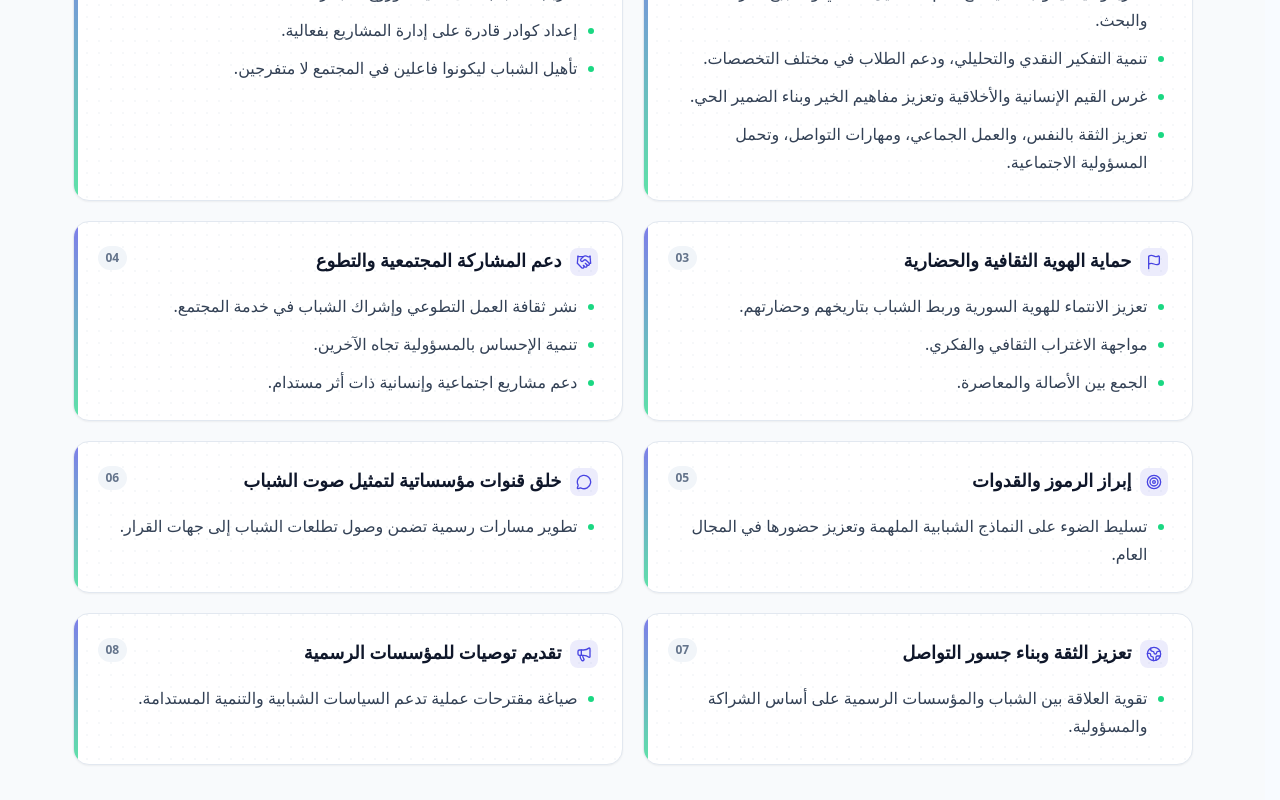
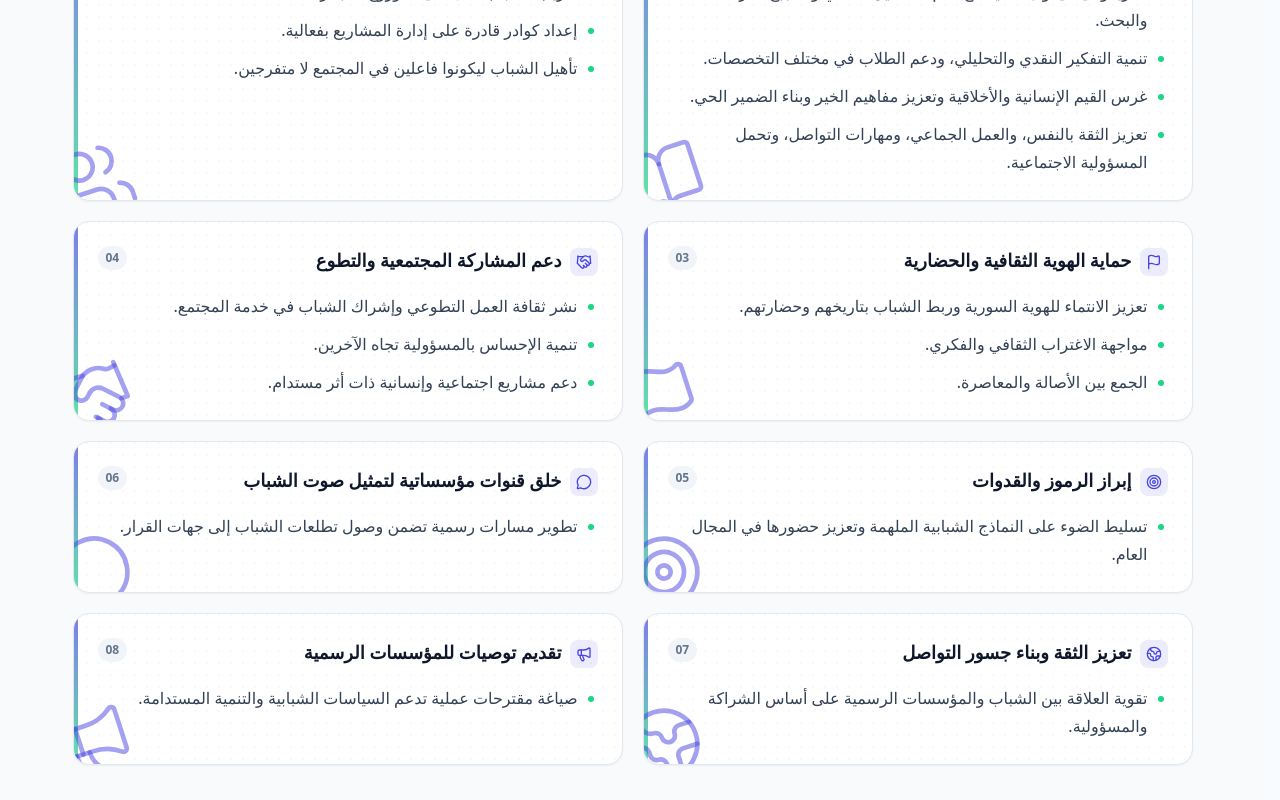
Before and after one commit to ibtikar-syria/youth-affairs, a React (Vite) app in the folder frontend/: page / in a window 1280 px wide. Shown: the part 800-1600 px from the top of the page. Built offline with nearby package versions, Linux system fonts and the light colour scheme; no server answers.

Commit message:
fix: add decorative icon to enhance visual appeal on LandingPage component

```diff
--- a/frontend/src/views/LandingPage.tsx
+++ b/frontend/src/views/LandingPage.tsx
@@ -266,6 +266,9 @@ export const LandingPage = () => {
                   aria-hidden="true"
                   className="pointer-events-none absolute inset-0 bg-[radial-gradient(circle_at_1px_1px,rgba(148,163,184,0.16)_1px,transparent_0)] [background-size:12px_12px] opacity-50 transition-opacity duration-300 group-hover:opacity-50"
                 />
+                <span aria-hidden="true" className="pointer-events-none absolute -bottom-5 -left-5 text-primary/50">
+                  <Icon className="h-20 w-20 rotate-[-18deg]" strokeWidth={1.4} />
+                </span>
                 <h4 className="relative z-10 mb-4 flex items-start justify-between gap-3 text-lg font-bold text-slate-900">
                   <span className="inline-flex items-start gap-2">
                     <span className="mt-0.5 inline-flex h-7 w-7 shrink-0 items-center justify-center rounded-lg bg-primary/10 text-primary">
```
